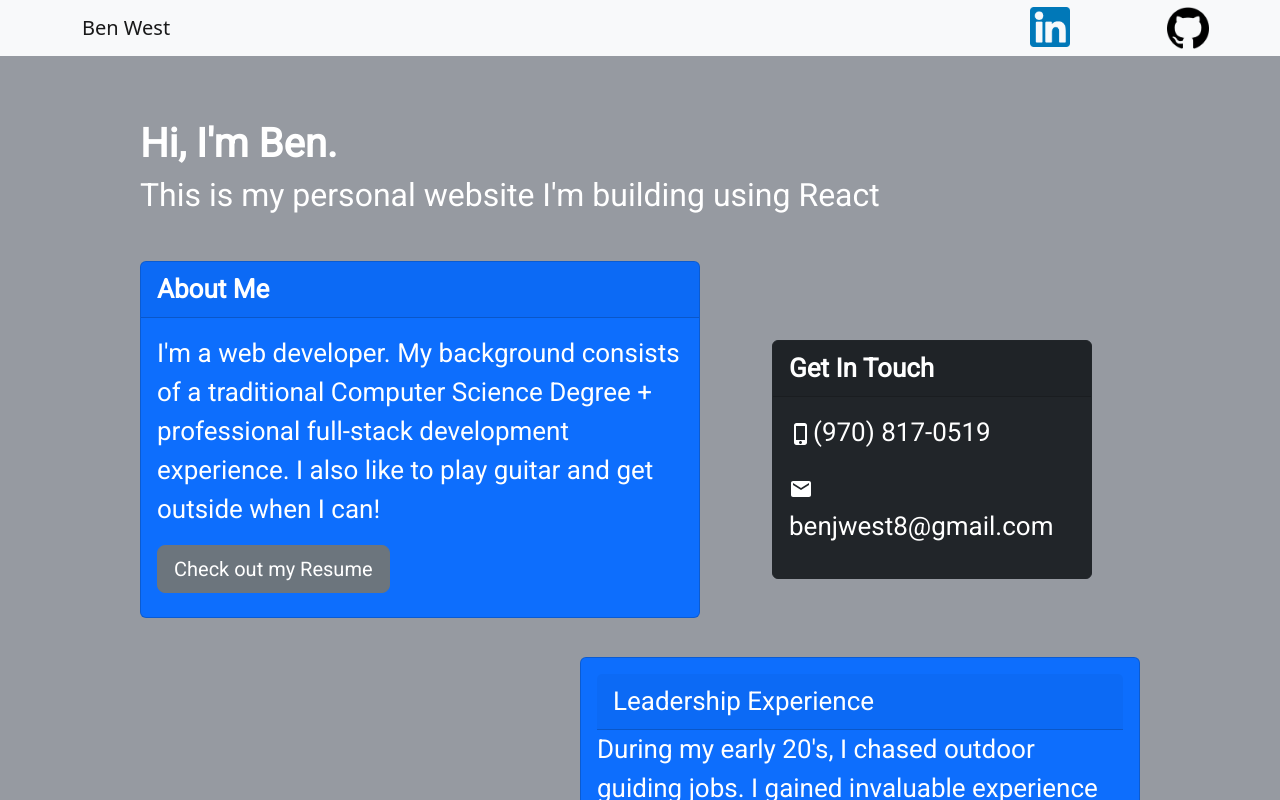
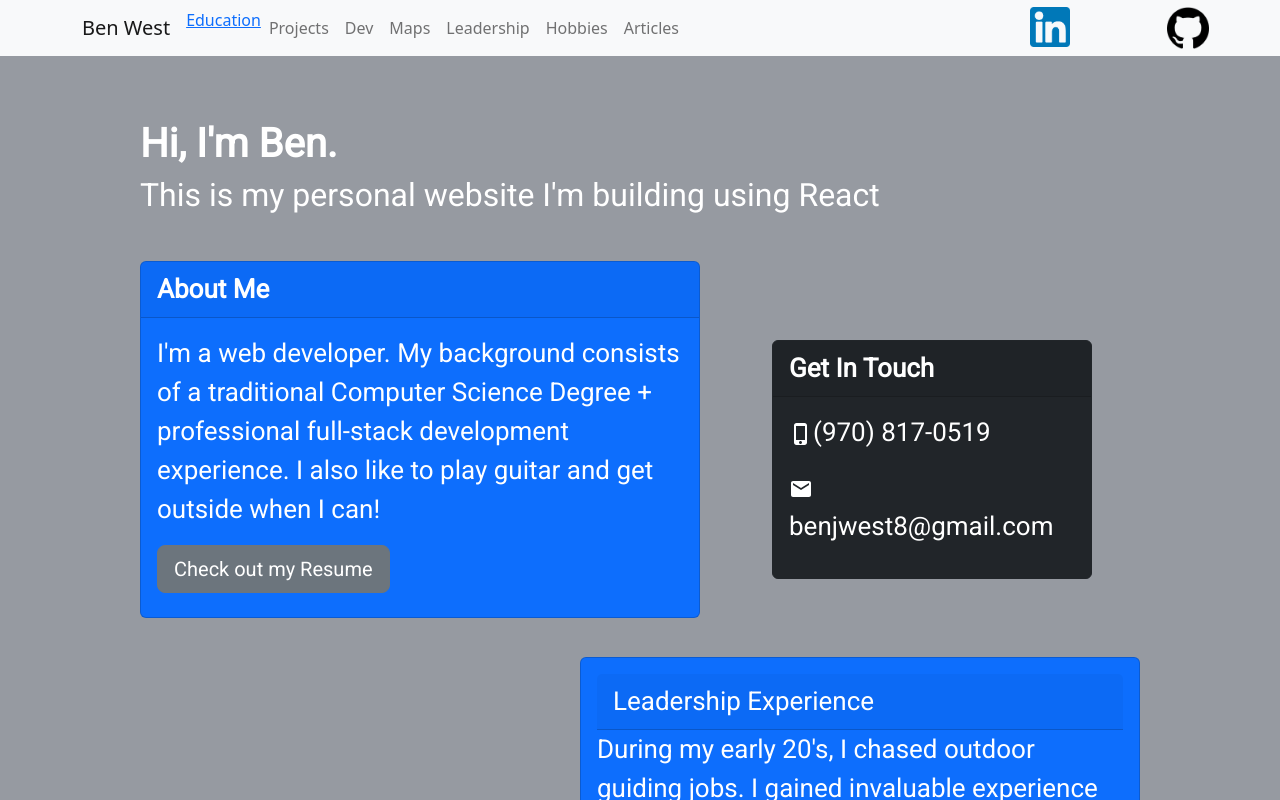
Before and after one commit to benwest8/ben-west, a React (Create React App) app: page / in a window 1280 px wide. Shown: the top 800 px of the page. Built offline with nearby package versions, Linux system fonts and the light colour scheme.

Commit message:
using the right tools

```diff
--- a/src/App.js
+++ b/src/App.js
@@ -1,10 +1,13 @@
 import React from 'react';
 import './App.css';
+import { Route, Routes } from 'react-router-dom';
+
 import Header from '../src/components/Header';
 import ContactCard from '../src/components/ContactCard';
 import Technologies from './components/Technologies';
 import Container from 'react-bootstrap/Container';
 import Education from './components/Education';
+import Projects from './components/Projects';
 import Row from 'react-bootstrap/Row';
 import Col from 'react-bootstrap/Col';
 
@@ -17,7 +20,14 @@ class App extends React.Component {
 
     return (
       <>
-        <Header />
+
+          <Header />
+          <div className='container'>
+          <Routes>
+            <Route exact path="/education" component={Education} />
+            <Route exact path="/projects" component={Projects} />
+          </Routes>
+        </div>
         <div className="App">
           <Container fluid>
             <Row>
--- a/src/components/Header.js
+++ b/src/components/Header.js
@@ -5,8 +5,8 @@ import Navbar from 'react-bootstrap/Navbar';
 import Image from 'react-bootstrap/Image';
 import linkedinLogo from '../images/Linkedin-Logo.png'
 import githubLogo from '../images/github-logo.png'
-import Projects from './Projects'
-import { Route, Routes } from 'react-router-dom';
+
+import { Link, useMatch, useResolvedPath }from 'react-router-dom';
 
 
 class Header extends React.Component {
@@ -19,21 +19,29 @@ class Header extends React.Component {
             <Navbar.Toggle aria-controls="basic-navbar-nav" />
             <Navbar.Collapse id="basic-navbar-nav">
 
-            {/*
-              <Nav activeKey="/home" onSelect={(selectedKey) => alert(`selected ${selectedKey}`)}>
+            <Nav className="mr-auto">
                 <Nav.Item>
-                  <Nav.Link href="/education">Education</Nav.Link>
+                  <Link to="/education">Education</Link>
                 </Nav.Item>
                 <Nav.Item>
-                  <Nav.Link eventKey="/projectss">Projects</Nav.Link>
+                  <Nav.Link eventKey="/projects">Projects</Nav.Link>
+                </Nav.Item>
+                <Nav.Item>
+                  <Nav.Link eventKey="/dev">Dev</Nav.Link>
                 </Nav.Item>
                 <Nav.Item>
                   <Nav.Link eventKey="/maps">Maps</Nav.Link>
                 </Nav.Item>
                 <Nav.Item>
-                  <Nav.Link eventKey="/favApi">Favorite API's</Nav.Link>
+                  <Nav.Link eventKey="/leadership">Leadership</Nav.Link>
                 </Nav.Item>
-    </Nav> */}
+                <Nav.Item>
+                  <Nav.Link eventKey="/hobbies">Hobbies</Nav.Link>
+                </Nav.Item>
+                <Nav.Item>
+                  <Nav.Link eventKey="/articles">Articles</Nav.Link>
+                </Nav.Item>
+              </Nav>
 
               <Nav className="nav-links" >
                 <Nav.Link href="https://www.linkedin.com/in/ben-west98/" target="_blank" rel="noreferrer" text-decoration="none">
--- a/src/index.js
+++ b/src/index.js
@@ -1,5 +1,6 @@
 import React from 'react';
 import ReactDOM from 'react-dom/client';
+import { BrowserRouter } from 'react-router-dom';
 import App from './App';
 
 import 'bootstrap/dist/css/bootstrap.min.css';
@@ -7,6 +8,8 @@ import 'bootstrap/dist/css/bootstrap.min.css';
 const root = ReactDOM.createRoot(document.getElementById('root'));
 root.render(
   <React.StrictMode>
-    <App />
+    <BrowserRouter>
+      <App />
+    </BrowserRouter>
   </React.StrictMode>
 );
```
Also changed, not shown: 1 other file (tests, documents, lock files or other folders).
